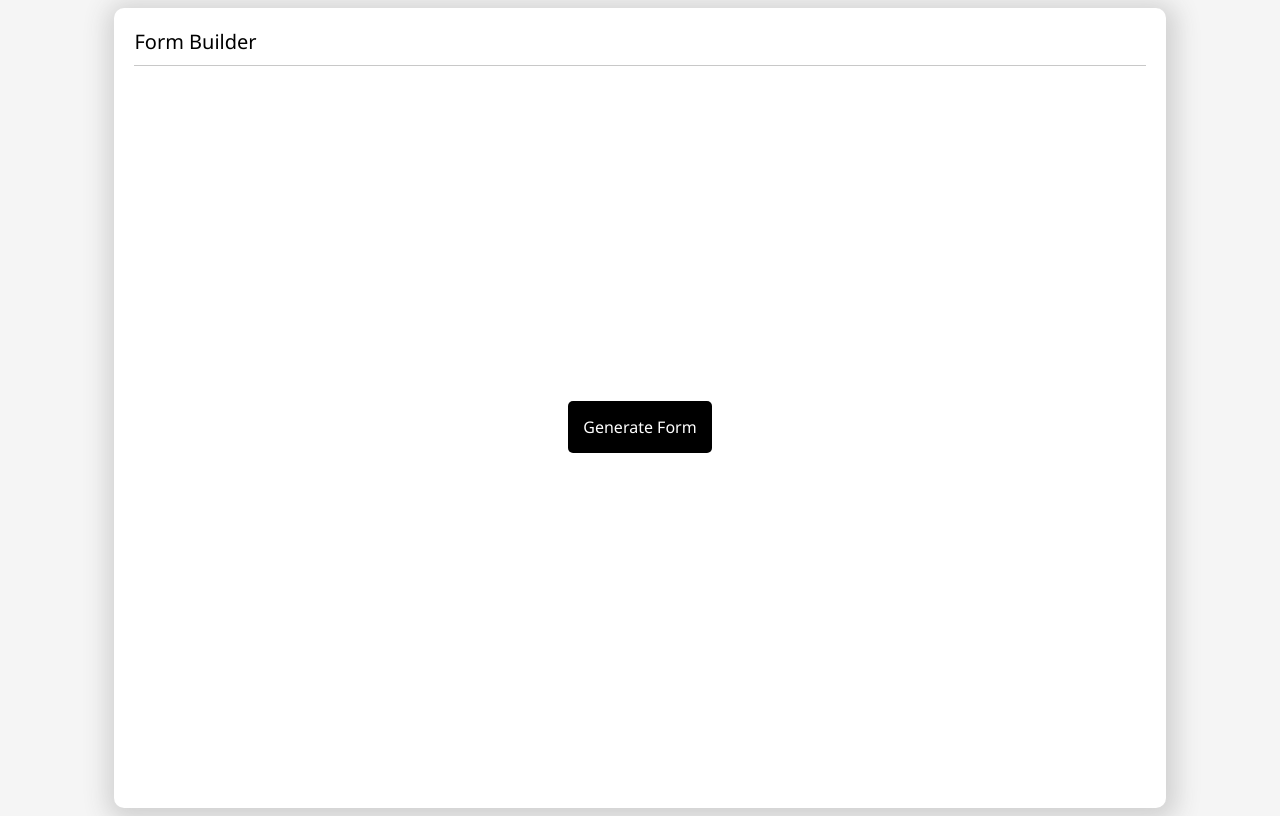
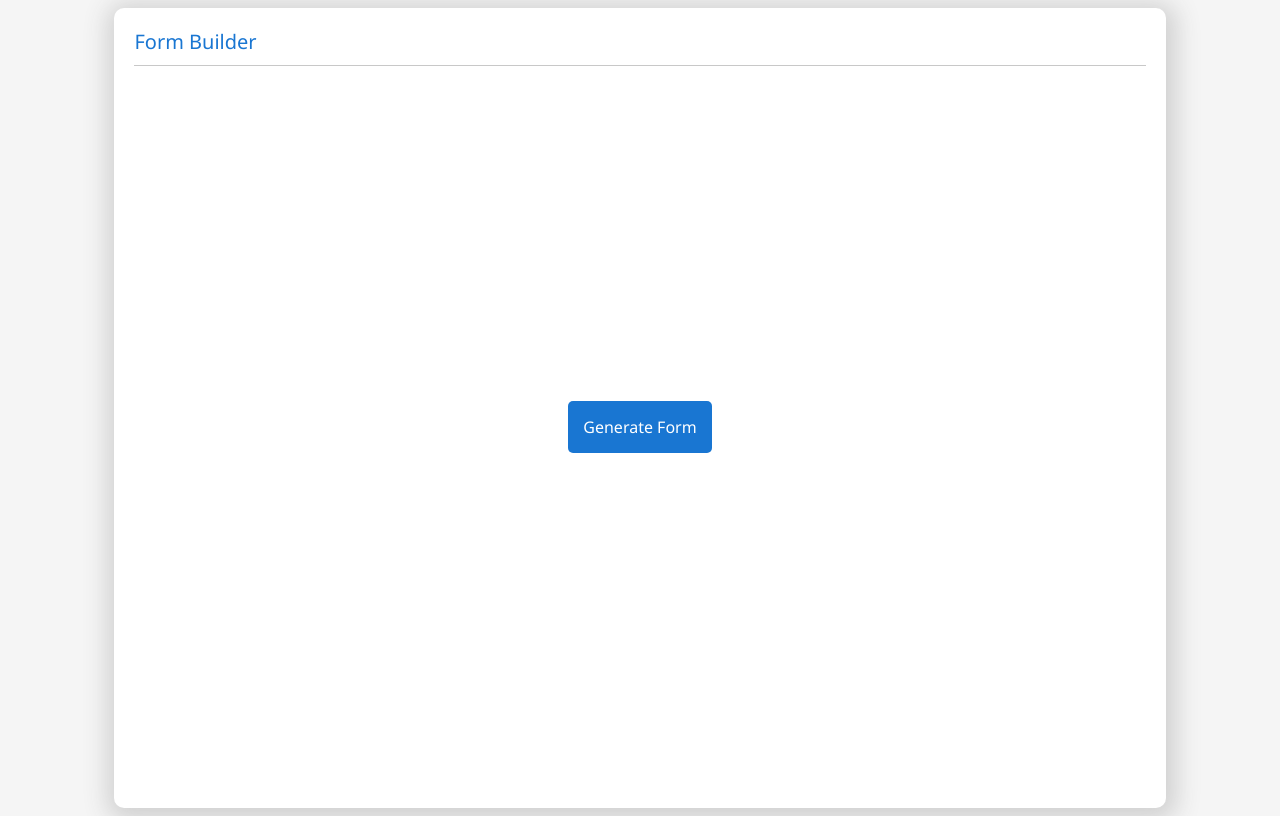
Before and after one commit to Srinivasan-P-Git/form-builder-app, a React (Create React App) app: page / in a window 1280 px wide. Built offline with nearby package versions, Linux system fonts and the light colour scheme.

Commit message:
Styling Changes

```diff
--- a/src/components/header/header.styles.scss
+++ b/src/components/header/header.styles.scss
@@ -6,5 +6,6 @@
     .title {
         font-size: 20px;
         padding-bottom: 1%;
+        color: #1976d2;
     }
 }
--- a/src/routes/home/home.component.jsx
+++ b/src/routes/home/home.component.jsx
@@ -9,7 +9,6 @@ const Home = () => {
     <div className="home-container">
       <Header />
       <Outlet />
-      {/* <FormBuilder formTemplate={formTemplate} formData={formData} /> */}
     </div>
   );
 };
--- a/src/routes/navigate/navigate.styles.scss
+++ b/src/routes/navigate/navigate.styles.scss
@@ -6,7 +6,7 @@
     align-items: center;
 
     .nav-link {
-        background-color: rgb(0, 0, 0);
+        background-color: #1976d2;
         display: flex;
         justify-content: center;
         align-items: center;
```
